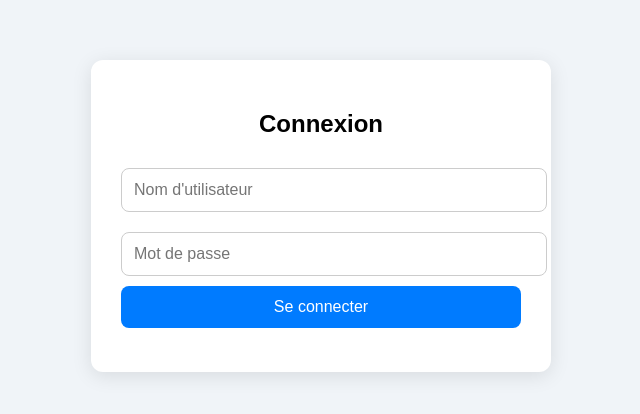
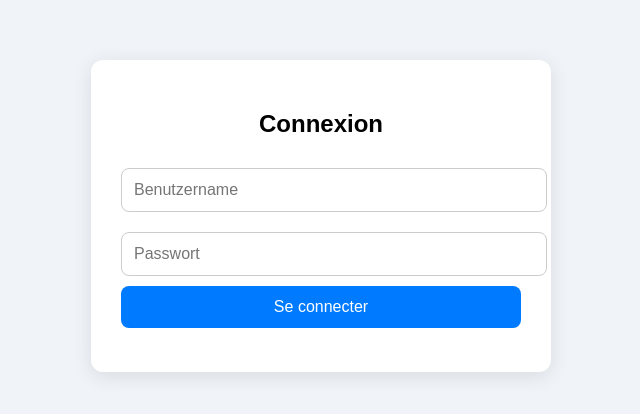
Before and after one commit to Medicalworkforce/MWCSchoolFront, a plain HTML site: page login.html in a window 1280 px wide. Shown: the part 184-598 px from the top of the page, 319-959 px from the left. Drawn offline with Linux system fonts and the light colour scheme; no server answers.

Commit message:
Update login.html

```diff
--- a/login.html
+++ b/login.html
@@ -3,7 +3,7 @@
 <head>
   <meta charset="UTF-8">
   <meta name="viewport" content="width=device-width, initial-scale=1.0">
-  <title>Connexion</title>
+  <title>Anmeldung</title>
   <link rel="stylesheet" href="style.css">
   <link rel="icon" type="image/png" href="MWC.png" />
 </head>
@@ -11,8 +11,8 @@
   <div class="login-container">
     <h2>Connexion</h2>
     <form id="loginForm">
-      <input type="text" id="login" placeholder="Nom d'utilisateur" required />
-      <input type="password" id="password" placeholder="Mot de passe" required />
+      <input type="text" id="login" placeholder="Benutzername" required />
+      <input type="password" id="password" placeholder="Passwort" required />
       <button type="submit">Se connecter</button>
       <p id="loginError" class="error-message"></p>
     </form>
```
